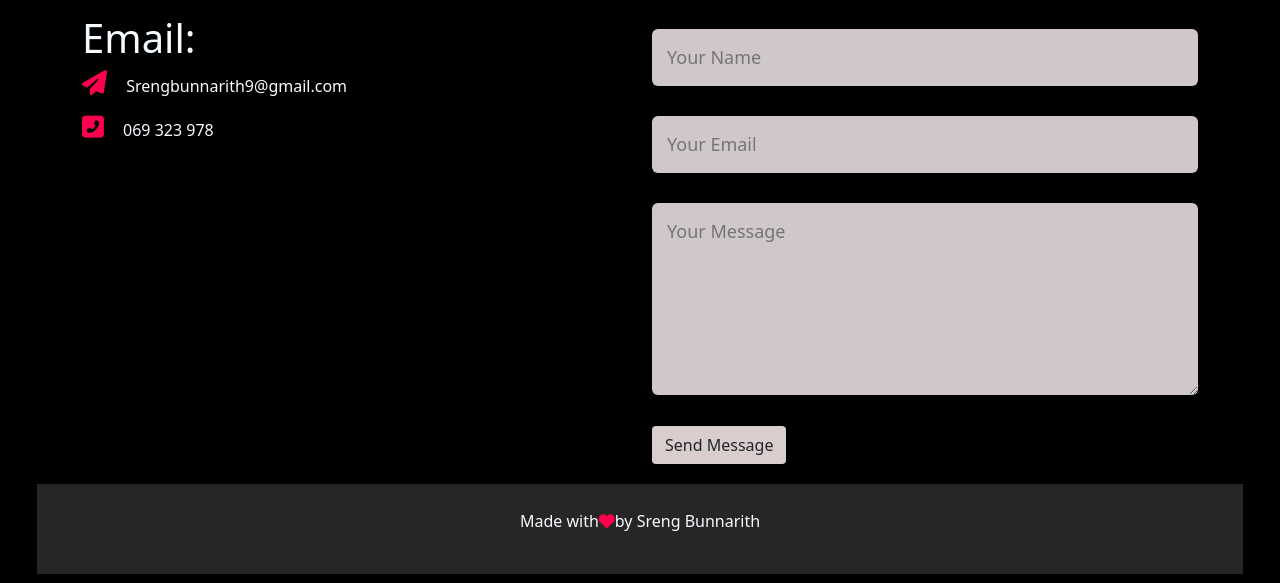
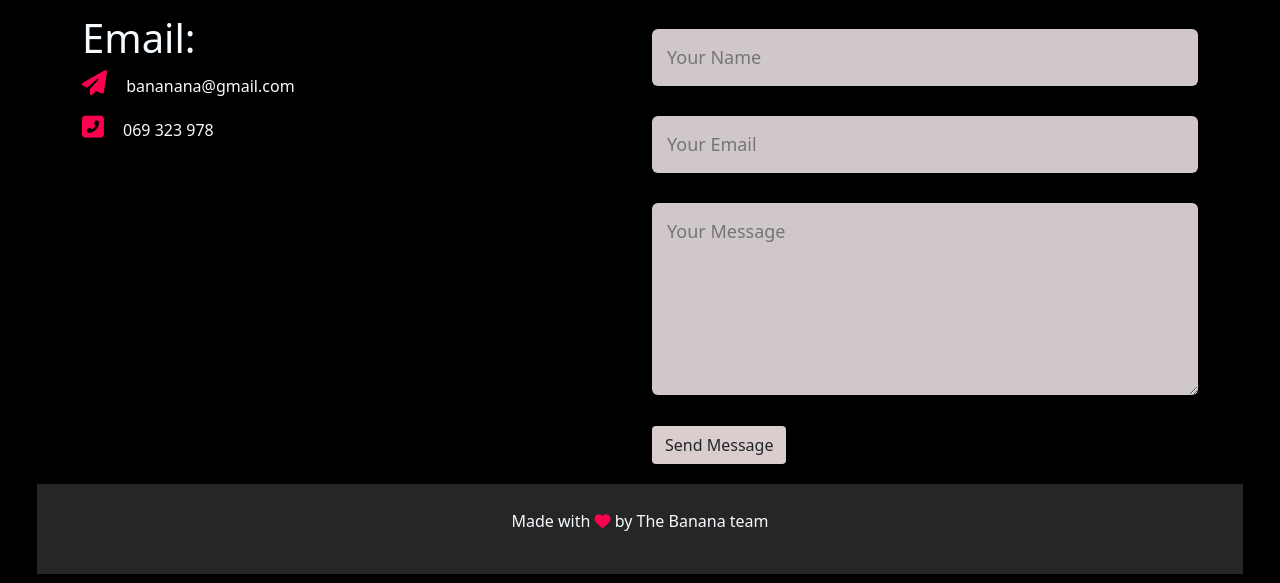
Before and after one commit to LiHourchhay/realestate, a plain HTML site: page index.html in a window 1280 px wide. Shown: the part 3478-4061 px from the top of the page. Drawn offline with nearby package versions, Linux system fonts and the light colour scheme.

Commit message:
Update index.html

```diff
--- a/index.html
+++ b/index.html
@@ -237,7 +237,7 @@
           <div class="row">
               <div class="col-12 col-md-6">
                   <h1 class="sub-title"> Email:</h1>
-                  <p><i class="fas fa-paper-plane"></i> Srengbunnarith9@gmail.com</p>
+                  <p><i class="fas fa-paper-plane"></i> bananana@gmail.com</p>
                   <p><i class="fas fa-phone-square-alt"></i> 069 323 978</p>
               </div>
               <div class="col-12 col-md-6">
@@ -252,7 +252,7 @@
         </div>
         </div>
       <div class="copyright">
-      <p>Made with<i class="fas fa-heart"></i>by Sreng Bunnarith</p>
+      <p>Made with <i class="fas fa-heart"></i> by The Banana team</p>
       </div>
     </section>
     <script src="https://cdn.jsdelivr.net/npm/bootstrap@5.0.2/dist/js/bootstrap.bundle.min.js" integrity="sha384-MrcW6ZMFYlzcLA8Nl+NtUVF0sA7MsXsP1UyJoMp4YLEuNSfAP+JcXn/tWtIaxVXM" crossorigin="anonymous"></script>
```
